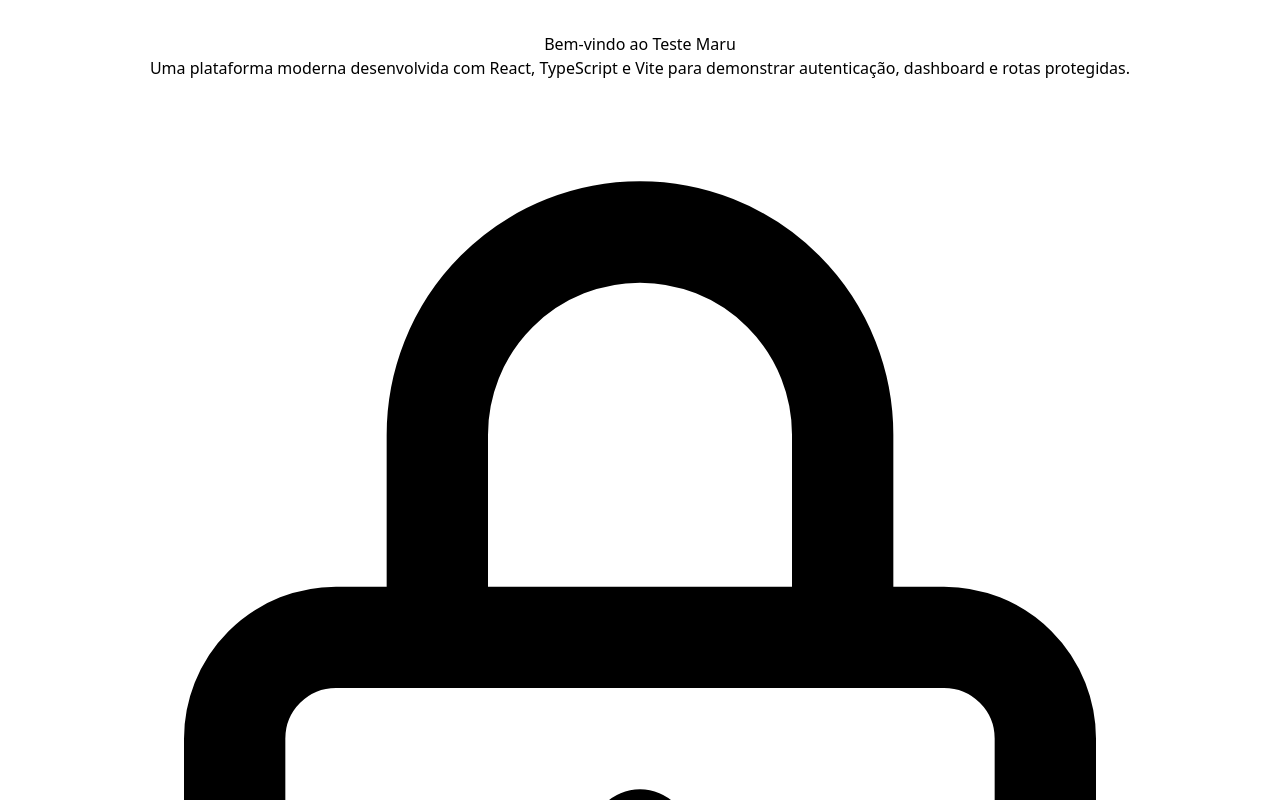
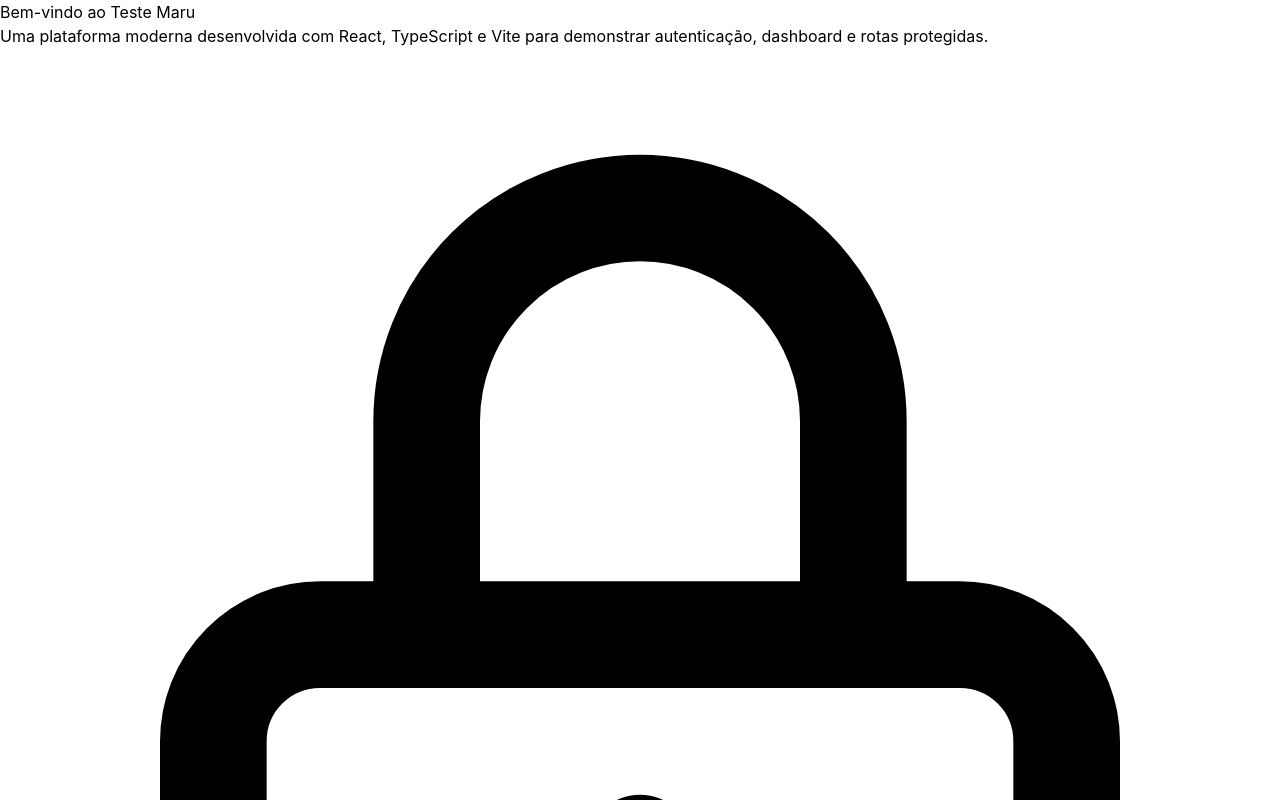
Before and after one commit to PedroPaduelo/teste_maru, a React (Vite) app: page / in a window 1280 px wide. Shown: the top 800 px of the page. Built offline with nearby package versions, Linux system fonts and the light colour scheme.

Commit message:
FIX: Remover CSS do template Vite e adicionar estilos base limpos

```diff
--- a/src/App.css
+++ b/src/App.css
@@ -1,42 +1,107 @@
-#root {
-  max-width: 1280px;
-  margin: 0 auto;
-  padding: 2rem;
-  text-align: center;
+/* Reset and base styles */
+* {
+  margin: 0;
+  padding: 0;
+  box-sizing: border-box;
 }
 
-.logo {
-  height: 6em;
-  padding: 1.5em;
-  will-change: filter;
-  transition: filter 300ms;
-}
-.logo:hover {
-  filter: drop-shadow(0 0 2em #646cffaa);
-}
-.logo.react:hover {
-  filter: drop-shadow(0 0 2em #61dafbaa);
+html, body {
+  height: 100%;
+  font-family: -apple-system, BlinkMacSystemFont, 'Segoe UI', 'Roboto', sans-serif;
 }
 
-@keyframes logo-spin {
-  from {
-    transform: rotate(0deg);
+#root {
+  min-height: 100vh;
+  display: flex;
+  flex-direction: column;
+}
+
+/* Utility classes */
+.flex-center {
+  display: flex;
+  align-items: center;
+  justify-content: center;
+}
+
+.min-h-screen {
+  min-height: 100vh;
+}
+
+/* Loading states */
+.loading-spinner {
+  border: 2px solid #f3f3f3;
+  border-top: 2px solid #3498db;
+  border-radius: 50%;
+  width: 20px;
+  height: 20px;
+  animation: spin 1s linear infinite;
+}
+
+@keyframes spin {
+  0% { transform: rotate(0deg); }
+  100% { transform: rotate(360deg); }
+}
+
+/* Form styles */
+.form-input {
+  width: 100%;
+  padding: 0.75rem;
+  border: 1px solid #d1d5db;
+  border-radius: 0.375rem;
+  font-size: 1rem;
+}
+
+.form-input:focus {
+  outline: none;
+  border-color: #3b82f6;
+  box-shadow: 0 0 0 3px rgba(59, 130, 246, 0.1);
+}
+
+/* Button styles */
+.btn {
+  padding: 0.75rem 1.5rem;
+  border-radius: 0.375rem;
+  font-weight: 500;
+  transition: all 0.2s;
+  cursor: pointer;
+}
+
+.btn-primary {
+  background-color: #3b82f6;
+  color: white;
+  border: none;
+}
+
+.btn-primary:hover {
+  background-color: #2563eb;
+}
+
+.btn-secondary {
+  background-color: #6b7280;
+  color: white;
+  border: none;
+}
+
+.btn-secondary:hover {
+  background-color: #4b5563;
+}
+
+/* Card styles */
+.card {
+  background: white;
+  border-radius: 0.5rem;
+  box-shadow: 0 1px 3px rgba(0, 0, 0, 0.1);
+  padding: 1.5rem;
+}
+
+/* Responsive design */
+@media (max-width: 768px) {
+  .card {
+    margin: 1rem;
+    padding: 1rem;
   }
-  to {
-    transform: rotate(360deg);
+
+  .form-input {
+    font-size: 16px; /* Prevents zoom on iOS */
   }
 }
-
-@media (prefers-reduced-motion: no-preference) {
-  a:nth-of-type(2) .logo {
-    animation: logo-spin infinite 20s linear;
-  }
-}
-
-.card {
-  padding: 2em;
-}
-
-.read-the-docs {
-  color: #888;
-}
```
